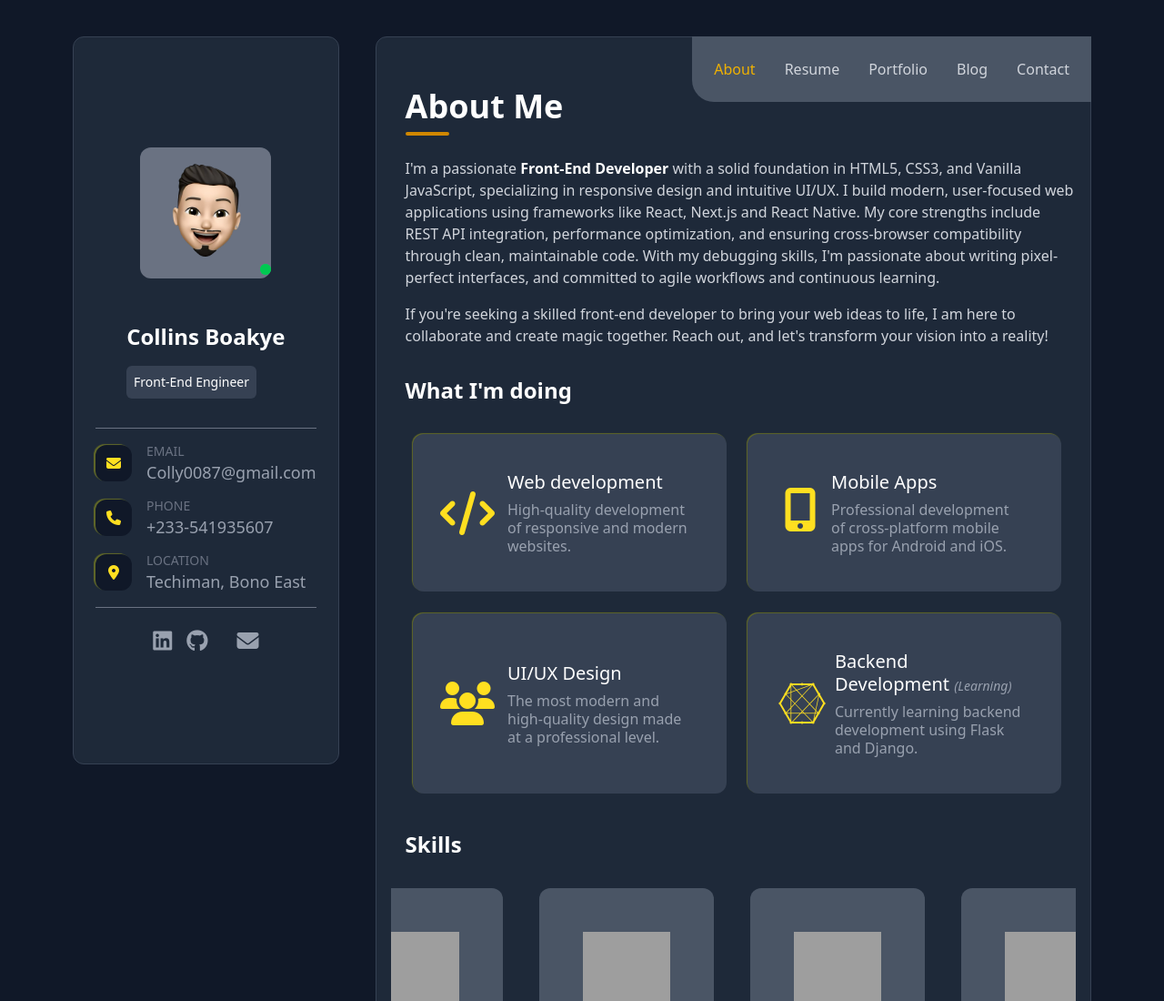
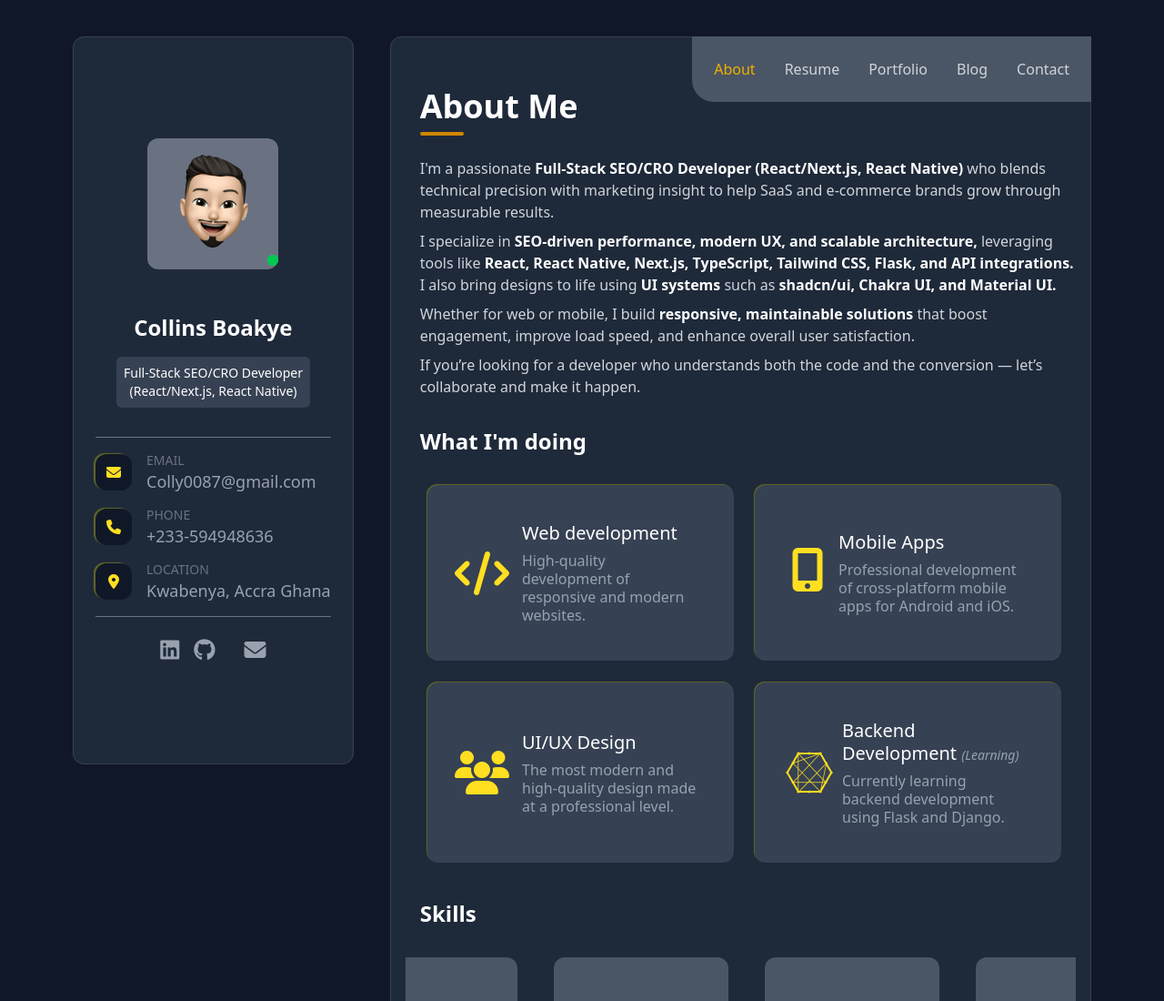
Before and after one commit to Colly5090/Personal-Portfolio, a website with bundled scripts: page public/index.html in a window 1280 px wide. Shown: the top 1100 px of the page at 91% size. Built offline with nearby package versions, Linux system fonts and the light colour scheme; grey boxes are pictures that could not be loaded; some icons are missing; files whose address does not match are found by name.

Commit message:
update: section were updated with most current experience

```diff
--- a/public/index.html
+++ b/public/index.html
@@ -64,7 +64,7 @@
             <p
               class="font-light text-sm bg-gray-700 px-2 py-2 rounded-md text-center w-fit mb-4 scroll-underline underline-animate"
             >
-              Front-End Engineer
+              Full-Stack SEO/CRO Developer <br />(React/Next.js, React Native)
             </p>
           </div>
         </article>
@@ -124,10 +124,10 @@
                   >PHONE</span
                 >
                 <a
-                  href="tel:+233541935607"
+                  href="tel:+233594948636"
                   class="text-gray-400 leading-tight text-sm sm:text-lg"
                 >
-                  +233-541935607
+                  +233-594948636
                 </a>
               </div>
             </section>
@@ -144,7 +144,7 @@
                   >LOCATION</span
                 >
                 <span class="text-gray-400 leading-tight text-sm sm:text-lg"
-                  >Techiman, Bono East</span
+                  >Kwabenya, Accra Ghana</span
                 >
               </div>
             </section>
@@ -299,24 +299,42 @@
 
             <!-- About Me Description -->
             <div class="mt-6 text-gray-300 pl-4 scroll-fade-up">
-              <p class="mb-4">
+              <p class="mb-2">
                 I'm a passionate
-                <strong class="text-white">Front-End Developer</strong> with a
-                solid foundation in HTML5, CSS3, and Vanilla JavaScript,
-                specializing in responsive design and intuitive UI/UX. I build
-                modern, user-focused web applications using frameworks like
-                React, Next.js and React Native. My core strengths include REST
-                API integration, performance optimization, and ensuring
-                cross-browser compatibility through clean, maintainable code.
-                With my debugging skills, I'm passionate about writing
-                pixel-perfect interfaces, and committed to agile workflows and
-                continuous learning.
+                <strong class="text-white"
+                  >Full-Stack SEO/CRO Developer (React/Next.js, React
+                  Native)</strong
+                >
+                who blends technical precision with marketing insight to help
+                SaaS and e-commerce brands grow through measurable results.
               </p>
-              <p class="mb-2">
-                If you're seeking a skilled front-end developer to bring your
-                web ideas to life, I am here to collaborate and create magic
-                together. Reach out, and let's transform your vision into a
-                reality!
+              <p>
+                I specialize in
+                <strong class="text-white">
+                  SEO-driven performance, modern UX, and scalable architecture,
+                </strong>
+                leveraging tools like
+                <strong class="text-white"
+                  >React, React Native, Next.js, TypeScript, Tailwind CSS,
+                  Flask, and API integrations.</strong
+                >
+                I also bring designs to life using
+                <strong class="text-white">UI systems</strong> such as
+                <strong class="text-white"
+                  >shadcn/ui, Chakra UI, and Material UI.</strong
+                >
+              </p>
+              <p class="mt-2">
+                Whether for web or mobile, I build
+                <strong class="text-white"
+                  >responsive, maintainable solutions</strong
+                >
+                that boost engagement, improve load speed, and enhance overall
+                user satisfaction.
+              </p>
+              <p class="mb-2 mt-2">
+                If you’re looking for a developer who understands both the code
+                and the conversion — let’s collaborate and make it happen.
               </p>
             </div>
 
```
